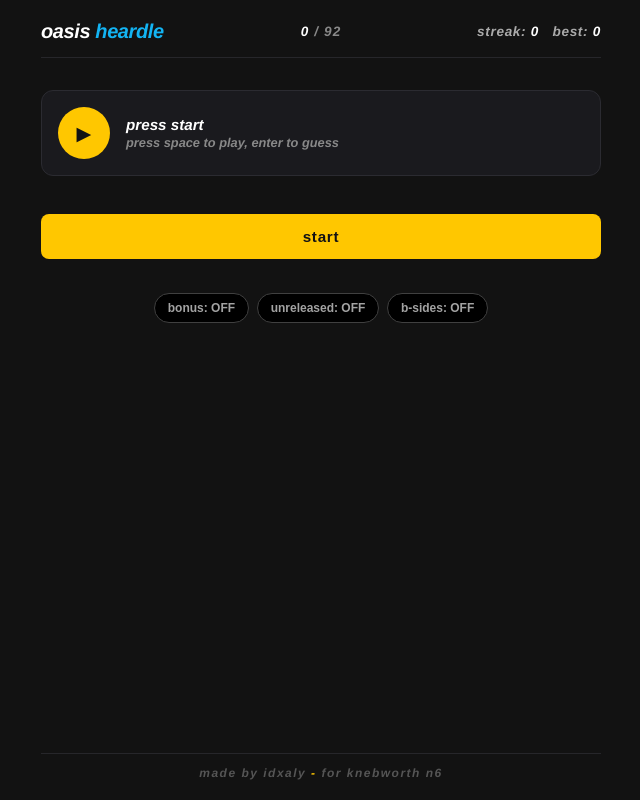
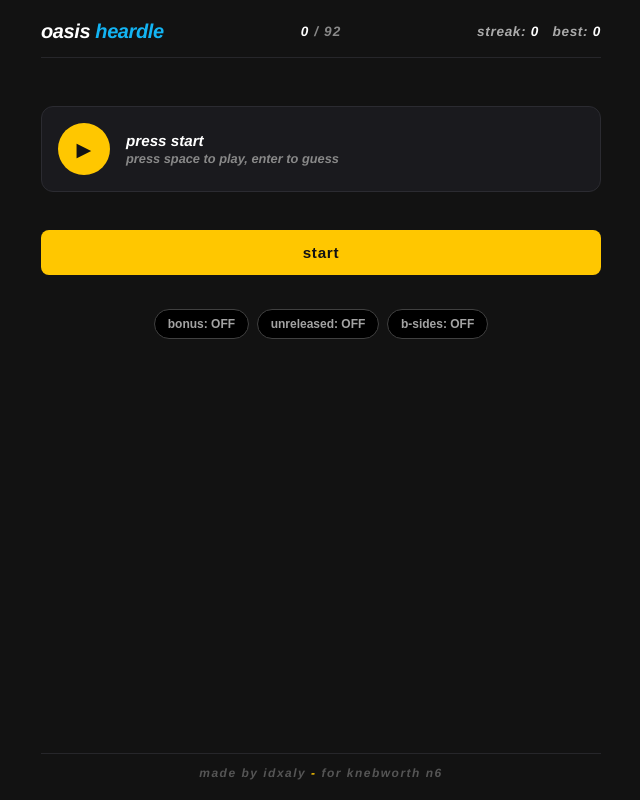
Before and after one commit to lienemilee/oasis-heardle, a React (Vite) app: page / in a window 1280 px wide. Shown: the whole page, without its empty margins (319-959 px from the left). Built offline with nearby package versions, Linux system fonts and the light colour scheme.

Commit message:
Adjust game container margin to prevent vertical item clipping

```diff
--- a/src/App.css
+++ b/src/App.css
@@ -75,7 +75,7 @@ html, body {
   display: flex;
   flex-direction: column;
   gap: 14px;
-  margin: auto 0;
+  margin: 16px 0;
 }
 
 .audio-box {
```
